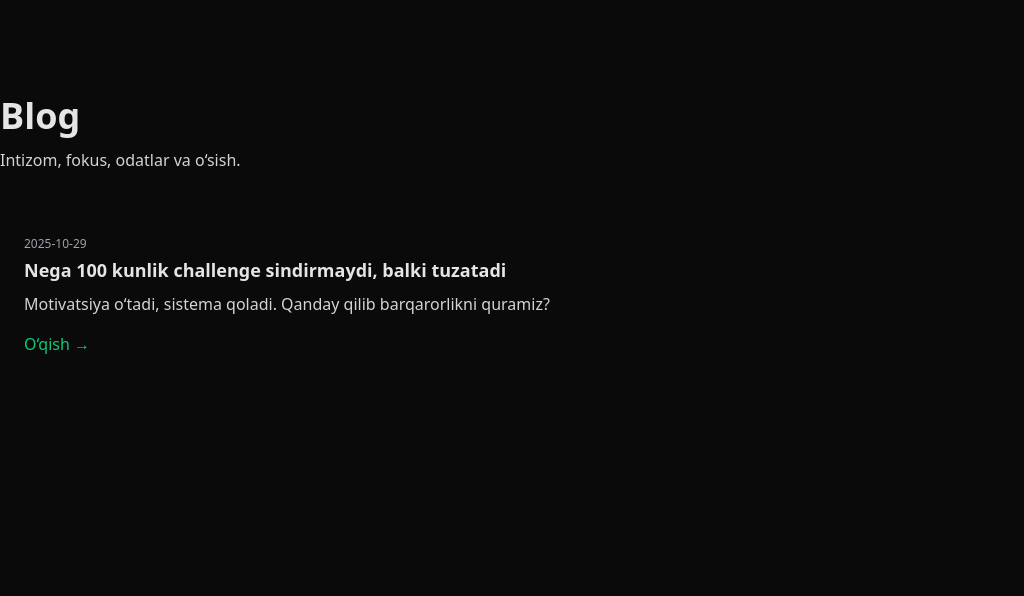
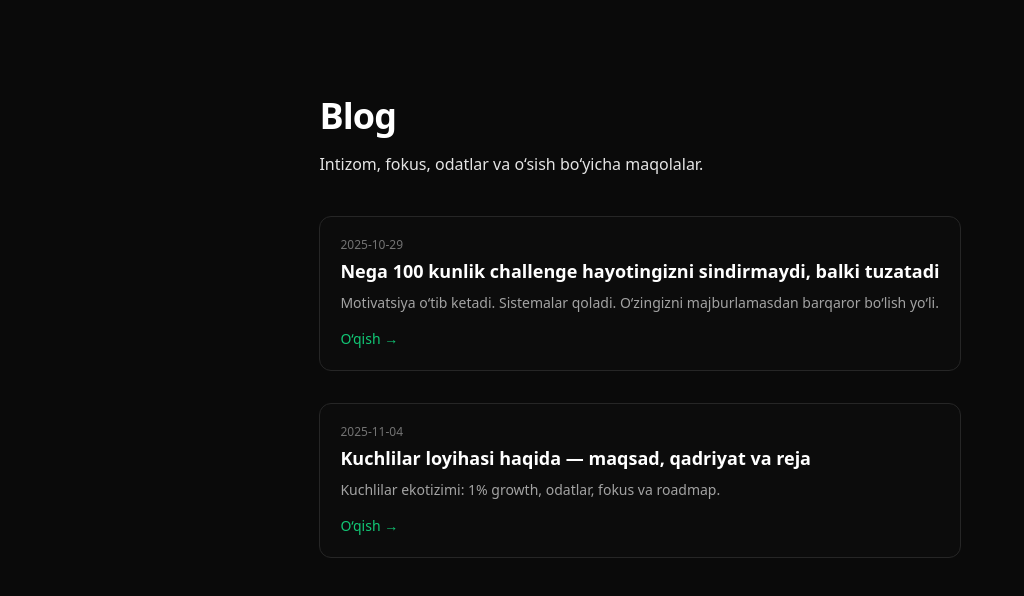
Before and after one commit to umaralikenjayev2/kuchlilar-site, a Next.js app: page /blog in a window 1280 px wide. Shown: the top 596 px of the page, without its empty margins (0-1024 px from the left). Built offline with nearby package versions, Linux system fonts and the light colour scheme.

Commit message:
feat(blog): yangi maqola + UI

```diff
--- /dev/null
+++ b/app/blog/kuchlilar-loyihasi-haqida/page.tsx
@@ -0,0 +1,114 @@
+// app/blog/kuchlilar-loyihasi-haqida/page.tsx
+import type { Metadata } from "next";
+import Link from "next/link";
+
+export const metadata: Metadata = {
+  title: "Kuchlilar loyihasi haqida — maqsad, qadriyat va reja",
+  description:
+    "Kuchlilar — intizom, sog‘lom odatlar va fokus orqali har kuni 1% o‘sish uchun tuzilgan ekotizim. Bu yerda loyihaning maqsadi, qadriyatlari va rejalari haqida bilasiz.",
+  openGraph: {
+    title: "Kuchlilar loyihasi haqida — maqsad, qadriyat va reja",
+    description:
+      "Kuchlilar — intizom, sog‘lom odatlar va fokus orqali har kuni 1% o‘sish uchun tuzilgan ekotizim.",
+    url: "https://kuchlilar.com/blog/kuchlilar-loyihasi-haqida",
+    type: "article",
+    images: [{ url: "/og-image.png" }],
+  },
+  twitter: {
+    card: "summary_large_image",
+    title: "Kuchlilar loyihasi haqida — maqsad, qadriyat va reja",
+    description:
+      "Intizom, odatlar, fokus va 1% growth falsafasi asosidagi platforma.",
+    images: ["/og-image.png"],
+  },
+};
+
+export default function Page() {
+  return (
+    <article className="mx-auto max-w-3xl px-5 py-16 md:py-24 prose prose-invert prose-neutral">
+      <p className="text-xs text-neutral-400 tracking-wide">Yangilandi: 2025-11-04 · ~6 daqiqa o‘qish</p>
+      <h1 className="!mb-3">Kuchlilar loyihasi haqida</h1>
+      <p className="lead !text-neutral-300">
+        <strong>Kuchlilar</strong> — bu har kuni <em>+1% o‘sish</em> g‘oyasiga tayanadigan ekotizim: intizom, sog‘lom odatlar va fokus orqali
+        katta natijaga kichik, ammo uzluksiz qadamlar bilan borish.
+      </p>
+
+      <hr className="my-8 border-neutral-800" />
+
+      <h2>Maqsadimiz</h2>
+      <p>
+        Insonlarga o‘zini majburlamasdan, tizimlar yordamida barqaror rivojlanishda ko‘mak berish. “Motivatsiya ketadi,
+        tizim qoladi” — biz aynan shunday tizimlarni quramiz.
+      </p>
+      <ul>
+        <li><strong>Intizom:</strong> kundalik reja va javobgarlik.</li>
+        <li><strong>Odatlar:</strong> kichik, oson boshlanadigan, o‘lchanadigan odatlar.</li>
+        <li><strong>Fokus:</strong> chalg‘ituvchilarsiz chuqur ish (Deep Work).</li>
+      </ul>
+
+      <h2>Asosiy modullar</h2>
+      <ol>
+        <li>
+          <strong>100 kunlik marafon</strong> — maqsad/odatlar bo‘yicha kundalik hisobot, progress va badge’lar.{" "}
+          <Link href="/kuchli-100" className="text-brand-500 hover:underline">Batafsil →</Link>
+        </li>
+        <li>
+          <strong>Fokus rejimi (Pomodoro)</strong> — chalg‘imasdan ishlash uchun taymer, sesiyalar statistikasi va
+          streaklar.
+        </li>
+        <li>
+          <strong>Mutolaa o‘rmoni</strong> — o‘qish odatini gamifikatsiya orqali mustahkamlash (o‘qigan betlar daraxt
+          bo‘lib o‘sadi).
+        </li>
+      </ol>
+
+      <blockquote>
+        Har kuni 1% yaxshilanish — bir yilda 37x natija. Katta sakrash emas, to‘xtamaslik muhim.
+      </blockquote>
+
+      <h2>Nega bu ishlaydi?</h2>
+      <ul>
+        <li><strong>Mikro-qadamlar:</strong> boshlash oson, davom ettirish esa tabiiy.</li>
+        <li><strong>O‘lchanish:</strong> ko‘rinarli metrikalar motivatsiyani ichkaridan qo‘zg‘aydi.</li>
+        <li><strong>Jamoa:</strong> birga progress qilish — ijobiy bosim va qo‘llab-quvvatlash beradi.</li>
+      </ul>
+
+      <h2>Yo‘l xaritasi (Roadmap)</h2>
+      <ul>
+        <li><strong>V1:</strong> 100-kun, Fokus, Mutolaa (beta), profil va badge’lar.</li>
+        <li><strong>V2:</strong> Haftalik sharhlar, maqsad trekeri, ko‘rsatkichlar paneli.</li>
+        <li><strong>V3:</strong> “Kuchlilar AI” — shaxsiy reja, tavsiyalar va analitika.</li>
+      </ul>
+
+      <h2>Qanday qo‘shilasiz?</h2>
+      <p>
+        Platformaning ichki dashboard/web ilovasiga <a className="text-brand-500 hover:underline" href="https://app.kuchlilar.com" target="_blank">app.kuchlilar.com</a> orqali kiring.
+        Avval qisqa onboarding, so‘ng o‘zingizga mos challenge tanlaysiz.
+      </p>
+
+      <div className="not-prose mt-10 grid gap-3 md:flex">
+        <Link
+          href="/kuchli-100"
+          className="inline-flex items-center justify-center rounded-xl px-5 py-3 font-semibold bg-brand-600 hover:bg-brand-500 text-white"
+        >
+          “Kuchli 100”ni boshlash →
+        </Link>
+        <a
+          href="https://app.kuchlilar.com"
+          target="_blank"
+          className="inline-flex items-center justify-center rounded-xl px-5 py-3 font-semibold border border-neutral-700 hover:border-brand-600"
+        >
+          Dashboardga o‘tish →
+        </a>
+      </div>
+
+      <hr className="my-10 border-neutral-800" />
+
+      <p className="text-sm text-neutral-400">
+        Muallif: <strong>Kuchlilar jamoasi</strong>. Fikr va takliflaringizni yozing:
+        {" "}
+        <a className="hover:underline" href="mailto:hello@kuchlilar.com">hello@kuchlilar.com</a>
+      </p>
+    </article>
+  );
+}
--- /dev/null
+++ b/app/blog/layout.tsx
@@ -0,0 +1,17 @@
+// app/blog/layout.tsx
+import type { Metadata } from "next";
+
+export const metadata: Metadata = {
+  title: {
+    template: "%s | Kuchlilar Blog",
+    default: "Blog | Kuchlilar",
+  },
+};
+
+export default function BlogLayout({
+  children,
+}: {
+  children: React.ReactNode;
+}) {
+  return <>{children}</>;
+}
--- a/app/blog/page.tsx
+++ b/app/blog/page.tsx
@@ -1,30 +1,71 @@
+// app/blog/page.tsx
+import type { Metadata } from "next";
 import Link from "next/link";
+import { posts, SITE_URL } from "@/content/posts";
 
-const posts = [
-  {
-    slug: "first-post",
-    title: "Nega 100 kunlik challenge sindirmaydi, balki tuzatadi",
-    desc: "Motivatsiya o‘tadi, sistema qoladi. Qanday qilib barqarorlikni quramiz?",
-    date: "2025-10-29",
+export const metadata: Metadata = {
+  title: "Blog | Kuchlilar",
+  description: "Intizom, fokus, odatlar va o‘sish bo‘yicha maqolalar.",
+  alternates: { canonical: `${SITE_URL}/blog` },
+  openGraph: {
+    title: "Kuchlilar Blog",
+    description: "Intizom, fokus, odatlar va o‘sish bo‘yicha maqolalar.",
+    url: `${SITE_URL}/blog`,
+    siteName: "Kuchlilar",
+    images: [{ url: `${SITE_URL}/og-image.png`, width: 1200, height: 630 }],
+    locale: "uz_UZ",
+    type: "website",
   },
-];
+  twitter: {
+    card: "summary_large_image",
+    title: "Kuchlilar Blog",
+    description: "Intizom, fokus, odatlar va o‘sish bo‘yicha maqolalar.",
+    images: [`${SITE_URL}/og-image.png`],
+  },
+};
 
-export default function BlogIndex() {
+export default function BlogIndexPage() {
   return (
-    <div className="container-grid py-16 md:py-24">
-      <h1 className="text-3xl md:text-4xl font-bold">Blog</h1>
-      <p className="mt-3 text-zinc-300">Intizom, fokus, odatlar va o‘sish.</p>
+    <div className="mx-auto max-w-3xl px-5 py-16 md:py-24">
+      <h1 className="text-white text-3xl md:text-4xl font-bold tracking-tight">
+        Blog
+      </h1>
+      <p className="section-text mt-4">
+        Intizom, fokus, odatlar va o‘sish bo‘yicha maqolalar.
+      </p>
 
-      <div className="mt-10 space-y-6">
-        {posts.map(p=>(
-          <Link key={p.slug} href={`/blog/${p.slug}`} className="card p-6 block hover:ring-brand-500/30 transition">
-            <div className="text-xs text-zinc-400">{p.date}</div>
-            <div className="mt-1 text-lg font-semibold">{p.title}</div>
-            <div className="mt-2 text-zinc-300">{p.desc}</div>
-            <div className="mt-4 text-brand-500">O‘qish →</div>
-          </Link>
+      <div className="mt-10 space-y-8">
+        {posts.map((p) => (
+          <ArticlePreview
+            key={p.slug}
+            href={`/blog/${p.slug}`}
+            title={p.title}
+            desc={p.description}
+            date={p.date}
+          />
         ))}
       </div>
     </div>
   );
 }
+
+function ArticlePreview(props: {
+  href: string;
+  title: string;
+  desc: string;
+  date: string;
+}) {
+  return (
+    <Link
+      href={props.href}
+      className="block rounded-xl border border-neutral-800 bg-neutral-900/20 p-5 hover:bg-neutral-900/40 hover:border-brand-500/40 transition-colors"
+    >
+      <div className="text-xs text-neutral-500">{props.date}</div>
+      <div className="text-white font-semibold text-lg mt-1">
+        {props.title}
+      </div>
+      <div className="text-neutral-400 text-sm mt-2">{props.desc}</div>
+      <div className="text-brand-500 text-sm mt-4 inline-block">O‘qish →</div>
+    </Link>
+  );
+}
--- /dev/null
+++ b/app/robots.ts
@@ -0,0 +1,14 @@
+// app/robots.ts
+import type { MetadataRoute } from "next";
+import { SITE_URL } from "@/content/posts";
+
+export default function robots(): MetadataRoute.Robots {
+  return {
+    rules: {
+      userAgent: "*",
+      allow: "/",
+    },
+    sitemap: `${SITE_URL}/sitemap.xml`,
+    host: SITE_URL,
+  };
+}
--- /dev/null
+++ b/content/posts.ts
@@ -0,0 +1,44 @@
+// content/posts.ts
+export type Post = {
+  slug: string;
+  title: string;
+  description: string;
+  date: string; // ISO format: YYYY-MM-DD
+  cover?: string; // public ichidagi rasm nisbiy yo'li (ixtiyoriy)
+  keywords?: string[];
+};
+
+export const SITE_URL = "https://kuchlilar.com";
+
+export const posts: Post[] = [
+  {
+    slug: "first-post",
+    title:
+      "Nega 100 kunlik challenge hayotingizni sindirmaydi, balki tuzatadi",
+    description:
+      "Motivatsiya o‘tib ketadi. Sistemalar qoladi. O‘zingizni majburlamasdan barqaror bo‘lish yo‘li.",
+    date: "2025-10-29",
+    cover: "/og-image.png",
+    keywords: [
+      "100 kunlik challenge",
+      "intizom",
+      "odatlar",
+      "motivatsiya",
+      "Kuchlilar blog",
+    ],
+
+  },
+  {
+  slug: "kuchlilar-loyihasi-haqida",
+  title: "Kuchlilar loyihasi haqida — maqsad, qadriyat va reja",
+  description: "Kuchlilar ekotizimi: 1% growth, odatlar, fokus va roadmap.",
+  date: "2025-11-04",
+  cover: "/og-image.png",
+  keywords: ["Kuchlilar", "odatlar", "intizom", "1% growth", "roadmap"],
+},
+  // keyin yangi postlarni shu ro'yxatga qo'shasiz
+];
+
+export function getPostBySlug(slug: string) {
+  return posts.find((p) => p.slug === slug) || null;
+}
```
Also changed, not shown: 1 other file (tests, documents, lock files or other folders).
